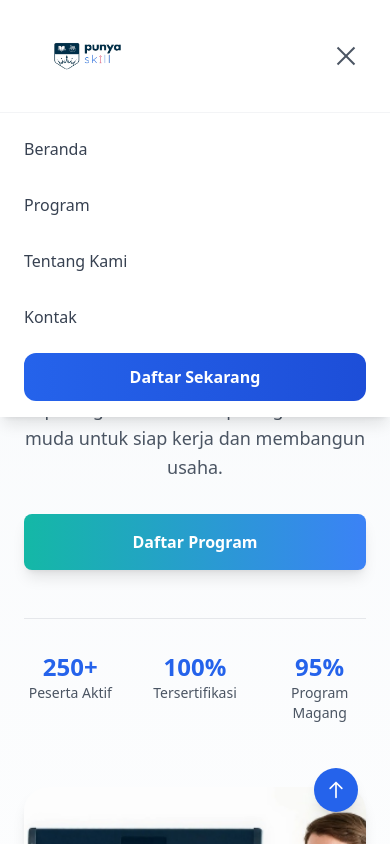
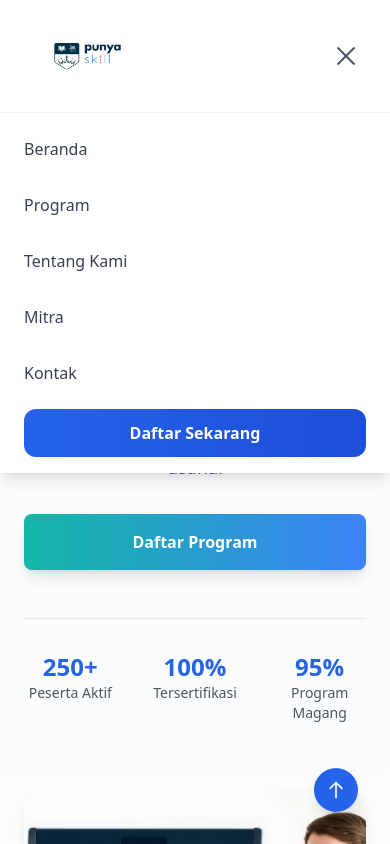
Before and after one commit to oktapianir/PSA-WEB, a React (Vite) app in the folder Client/: page / in a window 390 px wide. Both pictures are taken after a click on the button 346 px from the left and 56 px from the top of the page. Shown: the top 844 px of the page. Built offline with nearby package versions, Linux system fonts and the light colour scheme.

Commit message:
change route for mitra

```diff
--- a/Client/src/components/Navbar.jsx
+++ b/Client/src/components/Navbar.jsx
@@ -179,12 +179,12 @@ export default function Navbar() {
           >
             Tentang Kami
           </a>
-          {/* <a
-            href="#mitra"
+          <a
+            href="/mitra"
             className="block py-2 text-gray-700 hover:text-blue-600 transition-colors"
           >
             Mitra
-          </a> */}
+          </a>
           <a
             href="/contact"
             className="block py-2 text-gray-700 hover:text-blue-600 transition-colors"
```
